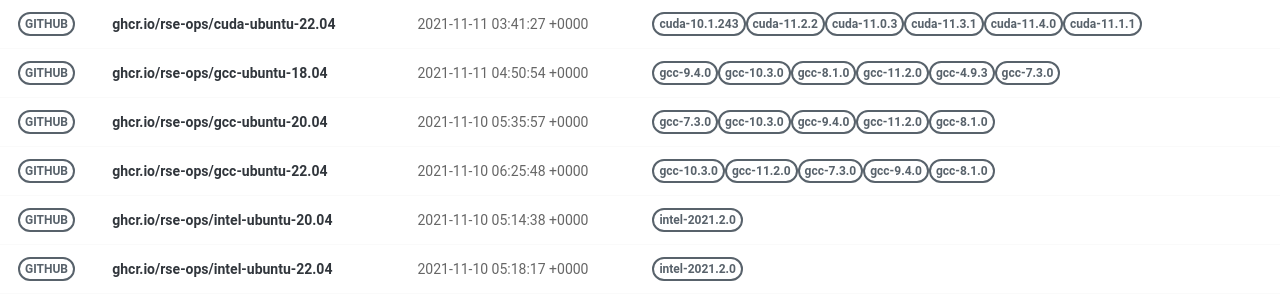
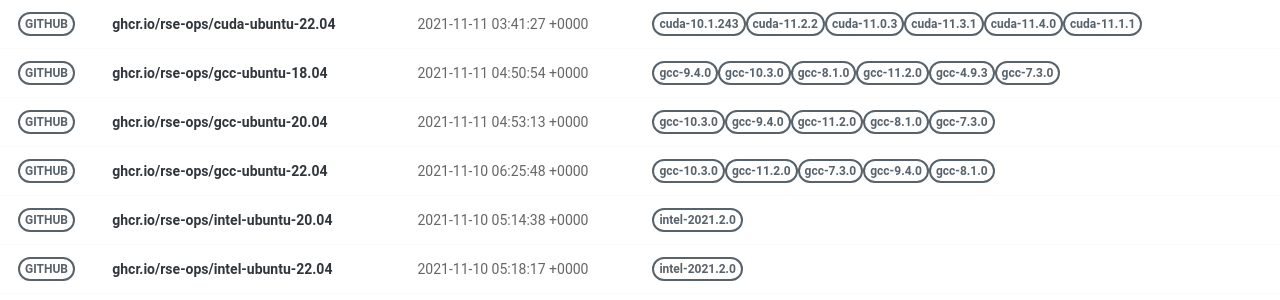
Before and after one commit to rse-ops/docker-images, a Jekyll site: the page built from pages/index.md, in a window 1280 px wide. Shown: the part 326-626 px from the top of the page. Built offline with Jekyll 4.4.1, drawn with Linux system fonts in a browser that asks for light colours; nearby versions of some CDN libraries.

Commit message:
Automated push to update library 2021-11-11

```diff
--- a/_library/ghcr.io-rse-ops-gcc-ubuntu-20.04.md
+++ b/_library/ghcr.io-rse-ops-gcc-ubuntu-20.04.md
@@ -1,14 +1,11 @@
 ---
 layout: container
 name: ghcr.io/rse-ops/gcc-ubuntu-20.04
-updated_at: 2021-11-10 05:35:57.237819
+updated_at: 2021-11-11 04:53:13.652834
 
 
 container_url: https://github.com/orgs/rse-ops/packages/container/package/gcc-ubuntu-20.04
 versions:
- - tag: gcc-7.3.0
-   dockerfile: https://github.com/rse-ops/docker-images/blob/main/ubuntu/gcc/Dockerfile
-   manifest: https://crane.ggcr.dev/manifest/ghcr.io/rse-ops/gcc-ubuntu-20.04:gcc-7.3.0
  - tag: gcc-10.3.0
    dockerfile: https://github.com/rse-ops/docker-images/blob/main/ubuntu/gcc/Dockerfile
    manifest: https://crane.ggcr.dev/manifest/ghcr.io/rse-ops/gcc-ubuntu-20.04:gcc-10.3.0
```
Also changed, not shown: other parts of _library/ghcr.io-rse-ops-gcc-ubuntu-20.04.md (+3 -0 lines).
